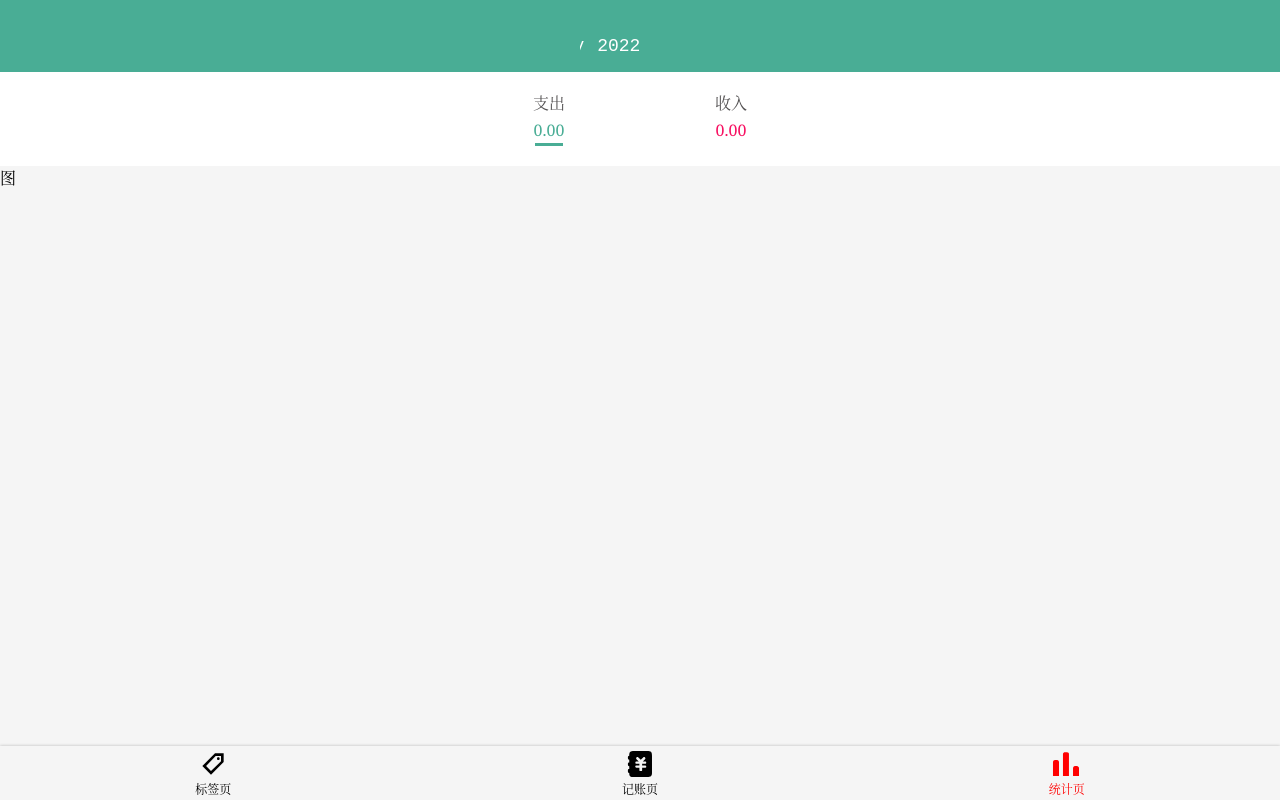
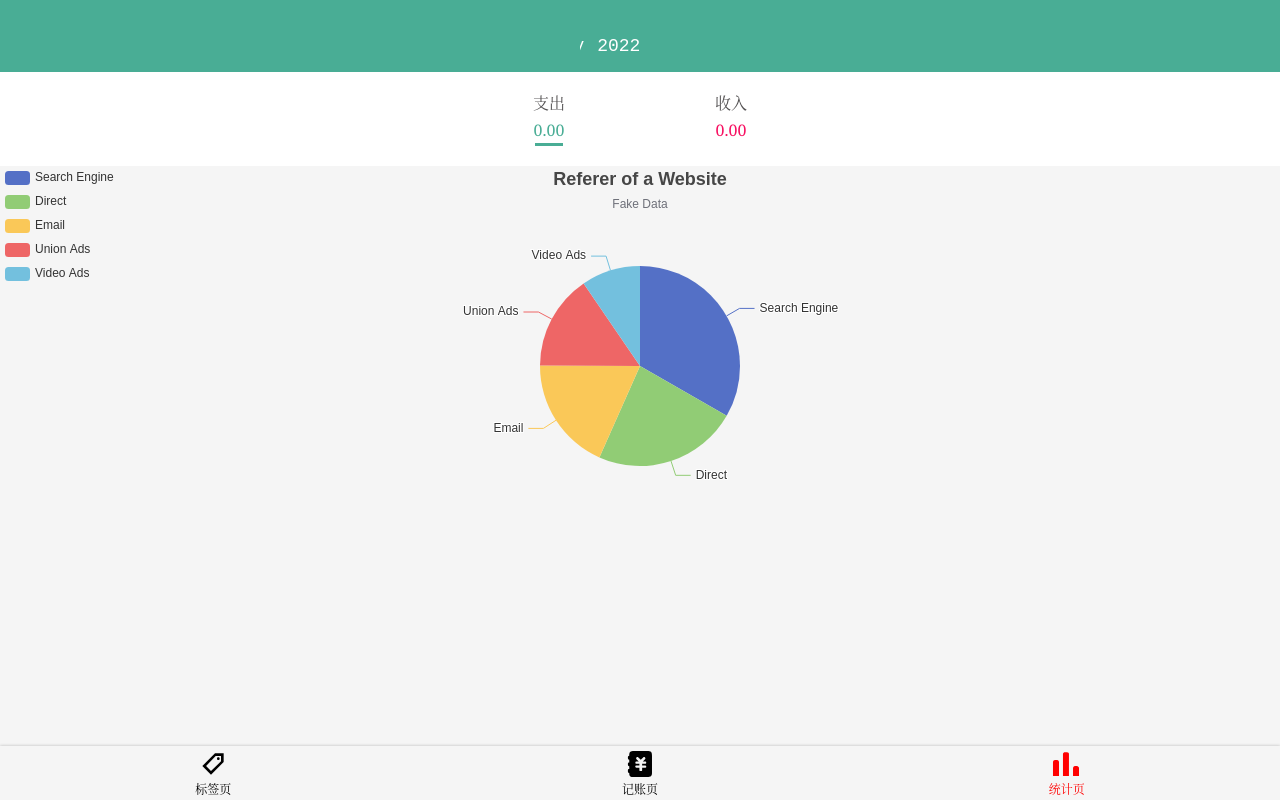
Before and after one commit to wgbcode/sky-blue-vue, a Vue app: page /#/statistics in a window 1280 px wide. Built offline with nearby package versions, Linux system fonts and the light colour scheme.

Commit message:
创建Charts组件，引入ECharts图表

```diff
--- a/package.json
+++ b/package.json
@@ -9,8 +9,10 @@
     "lint": "vue-cli-service lint"
   },
   "dependencies": {
+    "@types/echarts": "^4.9.15",
     "core-js": "^3.21.1",
     "dayjs": "^1.11.2",
+    "echarts": "^5.3.2",
     "register-service-worker": "1.7.2",
     "svg-sprite-loader-mod": "^4.1.6-mod1",
     "svgo-loader": "^2.2.1",
--- /dev/null
+++ b/src/components/Chart.vue
@@ -0,0 +1,31 @@
+<template>
+  <div class="wrapper" ref="wrapper"></div>
+</template>
+
+<script lang="ts">
+import { Component, Prop, Vue, Watch } from "vue-property-decorator";
+import * as echarts from "echarts";
+import { EChartsOption, ECharts } from "echarts";
+@Component
+export default class Chart extends Vue {
+  @Prop() options!: EChartsOption;
+  chart!: any;
+  mounted() {
+    if (this.options === undefined) {
+      return console.error("options 为空");
+    }
+    this.chart = echarts.init(this.$refs.wrapper as HTMLDivElement);
+    this.chart.setOption(this.options); // this.options 需要是函数，加 get 可立即执行
+  }
+  @Watch("options")
+  onOptionsChange(newValue: EChartsOption) {
+    this.chart!.setOption(newValue);
+  }
+}
+</script>
+
+<style scoped lang="scss">
+.wrapper {
+  height: 400px;
+}
+</style>
--- a/src/views/Statistics.vue
+++ b/src/views/Statistics.vue
@@ -7,7 +7,9 @@
       :value.sync="type"
       :monthRecordList="monthRecordList"
     />
-    <div>图</div>
+    <div class="chart-wrapper" ref="chartWrapper">
+      <Chart class="chart" :options="chartOptions" />
+    </div>
     <!-- <li v-for="item in sameMonthRecordList" :key="item[0].tag[0]">
       <ol>
         {{
@@ -24,9 +26,10 @@ import Tab from "@/components/Tab.vue";
 import recordTypeList from "@/constants/recordTypeList";
 import changeDateStyle from "@/lib/changeDateStyle";
 import { Component, Vue, Watch } from "vue-property-decorator";
+import Chart from "@/components/Chart.vue";
 
 @Component({
-  components: { Tab, Layout },
+  components: { Tab, Layout, Chart },
 })
 export default class Statistics extends Vue {
   pageValue = false;
@@ -38,7 +41,6 @@ export default class Statistics extends Vue {
   sameMonthRecordList: any = [];
 
   get recordList() {
-    console.log("执行了");
     return this.$store.state.recordList;
   }
   @Watch("monthTime", { immediate: true })
@@ -46,18 +48,17 @@ export default class Statistics extends Vue {
     if (this.monthTime === "") {
       this.monthTime = changeDateStyle("YYYY-MM");
     }
-    console.log("this.recordList", this.recordList);
+    // console.log("this.recordList", this.recordList);
     this.monthRecordList = this.recordList.filter(
       (r: RecordItem) => r.createdAt.slice(0, -3) === this.monthTime
     );
-    console.log("this.monthRecordList", this.monthRecordList); // BUG: 赋值失败；控制台打印出的 length = 0
+    // console.log("this.monthRecordList", this.monthRecordList); // BUG: 赋值失败；控制台打印出的 length = 0
+    // console.log("this.monthRecordList[0]", this.monthRecordList[0]);
     this.sameMonthRecordList.splice(0);
     let newMonthRecordList = this.monthRecordList;
     let count = newMonthRecordList.length;
     let container: any = [];
     for (let i = 0; i < count; i) {
-      // console.log("newMonthRecordList[0]", newMonthRecordList[0]);
-      // container.push(newMonthRecordList[0]);
       for (let j = 0; j < count - 1; j++) {
         let index = j + 1;
         if (
@@ -80,10 +81,52 @@ export default class Statistics extends Vue {
     }
     // console.log("this.sameMonthRecordList", this.sameMonthRecordList);
   }
+  // 函数名前加 get 立即执行
+  get chartOptions() {
+    return {
+      title: {
+        text: "Referer of a Website",
+        subtext: "Fake Data",
+        left: "center",
+      },
+      tooltip: {
+        trigger: "item",
+      },
+      legend: {
+        orient: "vertical",
+        left: "left",
+      },
+      series: [
+        {
+          name: "Access From",
+          type: "pie",
+          radius: "50%",
+          data: [
+            { value: 1048, name: "Search Engine" },
+            { value: 735, name: "Direct" },
+            { value: 580, name: "Email" },
+            { value: 484, name: "Union Ads" },
+            { value: 300, name: "Video Ads" },
+          ],
+          emphasis: {
+            itemStyle: {
+              shadowBlur: 10,
+              shadowOffsetX: 0,
+              shadowColor: "rgba(0, 0, 0, 0.5)",
+            },
+          },
+        },
+      ],
+    };
+  }
 }
 </script>
 
 <style lang="scss" scoped>
+.echarts {
+  max-width: 100%;
+  height: 400px;
+}
 ::v-deep .type-tabWrapper {
   background: white;
   color: #535152;
```
Also changed, not shown: 1 other file (tests, documents, lock files or other folders).
